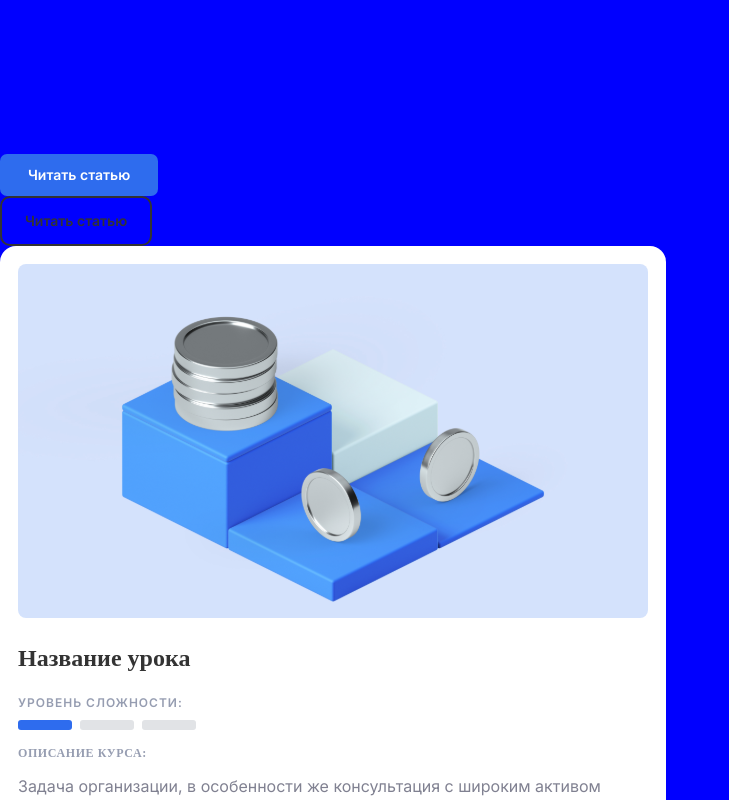
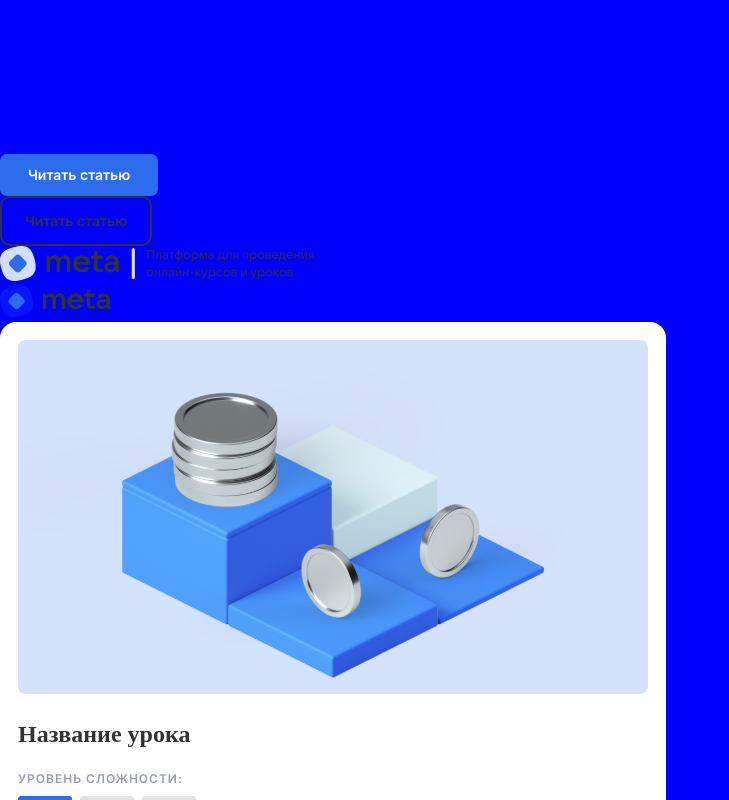
Before and after one commit to chat-mind-bots/digital-producer-front, a React (Create React App) app: page / in a window 1280 px wide. Shown: the top 800 px of the page, without its empty margins (0-729 px from the left). Built offline with nearby package versions, Linux system fonts and the light colour scheme.

Commit message:
[PD-18] Created and logic component Logo

```diff
--- /dev/null
+++ b/src/Components/UI-KIT/Logo/index.tsx
@@ -0,0 +1,14 @@
+import React, { FC } from 'react';
+import { ReactComponent as LogoIcon } from 'Icons/Logo.svg';
+import { ReactComponent as LogoIconMax } from 'Icons/LogoMax.svg';
+import * as ST from './styled';
+
+type LogoProps = {
+  isMax: boolean;
+};
+
+const Logo: FC<LogoProps> = ({ isMax }) => (
+  <ST.Logo>{isMax ? <LogoIconMax /> : <LogoIcon />}</ST.Logo>
+);
+
+export default Logo;
--- /dev/null
+++ b/src/Components/UI-KIT/Logo/styled.ts
@@ -0,0 +1,3 @@
+import styled from 'styled-components';
+
+export const Logo = styled.div``;
--- a/src/index.tsx
+++ b/src/index.tsx
@@ -15,6 +15,7 @@ import BreadCrumbs, {
 import AuthBlock from 'Components/UI-KIT/AuthBlock';
 import NewsView from 'Components/UI-KIT/NewsView';
 import LessonView from 'Components/UI-KIT/LessonView';
+import Logo from 'Components/UI-KIT/Logo';
 import Colors from 'Colors';
 import 'index.css';
 
@@ -57,6 +58,8 @@ root.render(
         border={`2px solid ${Colors.BLACK1}`}
         width={'max-content'}
       />
+      <Logo isMax={true} />
+      <Logo isMax={false} />
       <LessonView />
       <NewsView />
       <BreadCrumbs array={breadCrumbsArr} />
```
Also changed, not shown: src/Icons/Logo.svg (added), src/Icons/LogoMax.svg (added).
